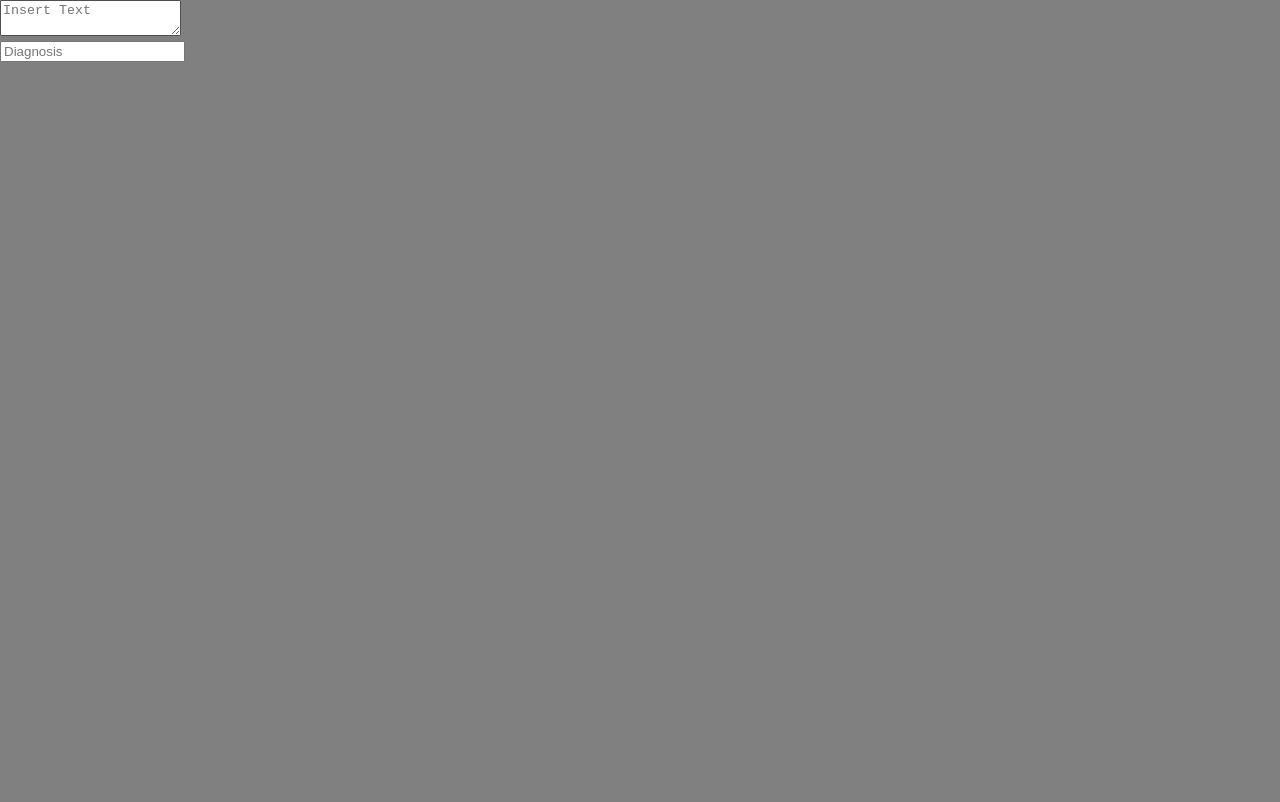
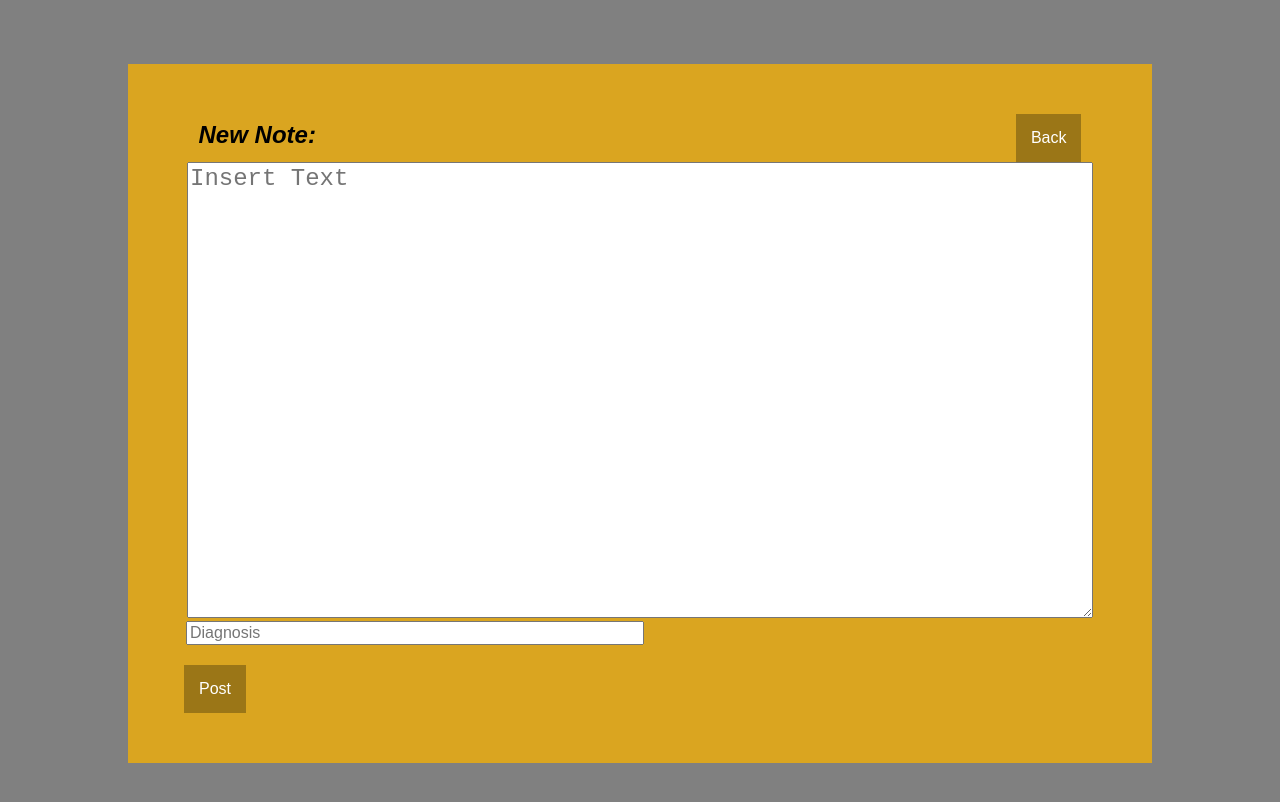
Before and after one commit to ShayFash/PatientManagementsystem, a React (Create React App) app in the folder src/hello-world/: page /newnote in a window 1280 px wide. Shown: the top 802 px of the page. Built offline with nearby package versions, Linux system fonts and the light colour scheme.

Commit message:
Cleaned up Login and NewNote component skeletons

```diff
--- a/src/hello-world/src/NewNote.js
+++ /dev/null
@@ -1,43 +0,0 @@
-import React from 'react';
-
-class NewNote extends React.Component {
-    constructor(props) {
-        super();
-        this.state={
-            noteText: "",
-            diagnosisText: ""
-        };
-        this.handleChange = this.handleChange.bind(this);
-    }
-
-    handleChange(event) {
-        const {name, value} = event.target;
-        this.setState({[name]: value})
-    }
-
-    render() {
-        return (
-            <form>
-                <textarea className="largeTextBox"
-                placeholder="Insert Text"
-                name="noteText"
-                value={this.state.noteText}
-                onChange={this.handleChange}
-                >
-                </textarea>
-
-                <br />
-                <input className="smallTextBox"
-                type="text"
-                placeholder="Diagnosis"
-                name="diagnosisText"
-                value={this.state.diagnosisText}
-                onChange={this.handleChange}
-                >
-                </input>
-            </form>
-        )
-    }
-}
-
-export default NewNote;
--- /dev/null
+++ b/src/hello-world/src/components/NewNote.js
@@ -0,0 +1,57 @@
+import React from 'react';
+import { Link } from 'react-router-dom';
+
+class NewNote extends React.Component {
+    constructor(props) {
+        super();
+        this.state={
+            noteText: "",
+            diagnosisText: ""
+        };
+        this.handleChange = this.handleChange.bind(this);
+    }
+
+    handleChange(event) {
+        const {name, value} = event.target;
+        this.setState({[name]: value})
+    }
+
+    render() {
+        return (
+            <div>
+                <form className="homeContainer" style={{padding: "50px"}}>
+                    <span style={{marginRight: "700px", fontSize: "24px", fontWeight: "bold", fontStyle: "italic"}}>New Note:</span>
+                    <Link to="/">
+                        <button className="navBarButton">Back</button>
+                    </Link>
+                    <br/>
+                    <textarea
+                    placeholder="Insert Text"
+                    name="noteText"
+                    value={this.state.noteText}
+                    onChange={this.handleChange}
+                    style={{width:"900px", height: "450px", fontSize: "24px"}}
+                    >
+                    </textarea>
+                    <br />
+                    <input
+                    type="text"
+                    placeholder="Diagnosis"
+                    name="diagnosisText"
+                    value={this.state.diagnosisText}
+                    onChange={this.handleChange}
+                    style={{width:"450px", fontSize: "16px", marginRight: "450px"}}
+                    >
+                    </input>
+                    <br/>
+                    <Link to="/">
+                        <button style={{marginRight: "850px", marginTop: "20px"}} className="navBarButton">Post</button>
+                    </Link>
+
+                </form>
+            </div>
+        )
+    }
+}
+
+export default NewNote;
--- a/src/hello-world/src/index.js
+++ b/src/hello-world/src/index.js
@@ -8,8 +8,8 @@ import {
     Route,
     Link
 } from "react-router-dom";
-import NewNote from './NewNote';
-import Login from './Login';
+import NewNote from './components/NewNote';
+import Login from './components/Login';
 
 class HomeContainer extends React.Component {
     constructor(props) {
@@ -84,12 +84,12 @@ class NavBar extends React.Component {
     }
 }
 
-class Logout extends React.Component {
-    render() {
-        /* Temporary obviously */
-        return <h1>Logged Out!</h1>
-    }
-}
+// class Logout extends React.Component {
+//     render() {
+//         /* Temporary obviously */
+//         return <h1>Logged Out!</h1>
+//     }
+// }
 
 export default function App() {
     return (
```
Also changed, not shown: src/hello-world/src/components/Login.js (renamed from src/hello-world/src/Login.js).
